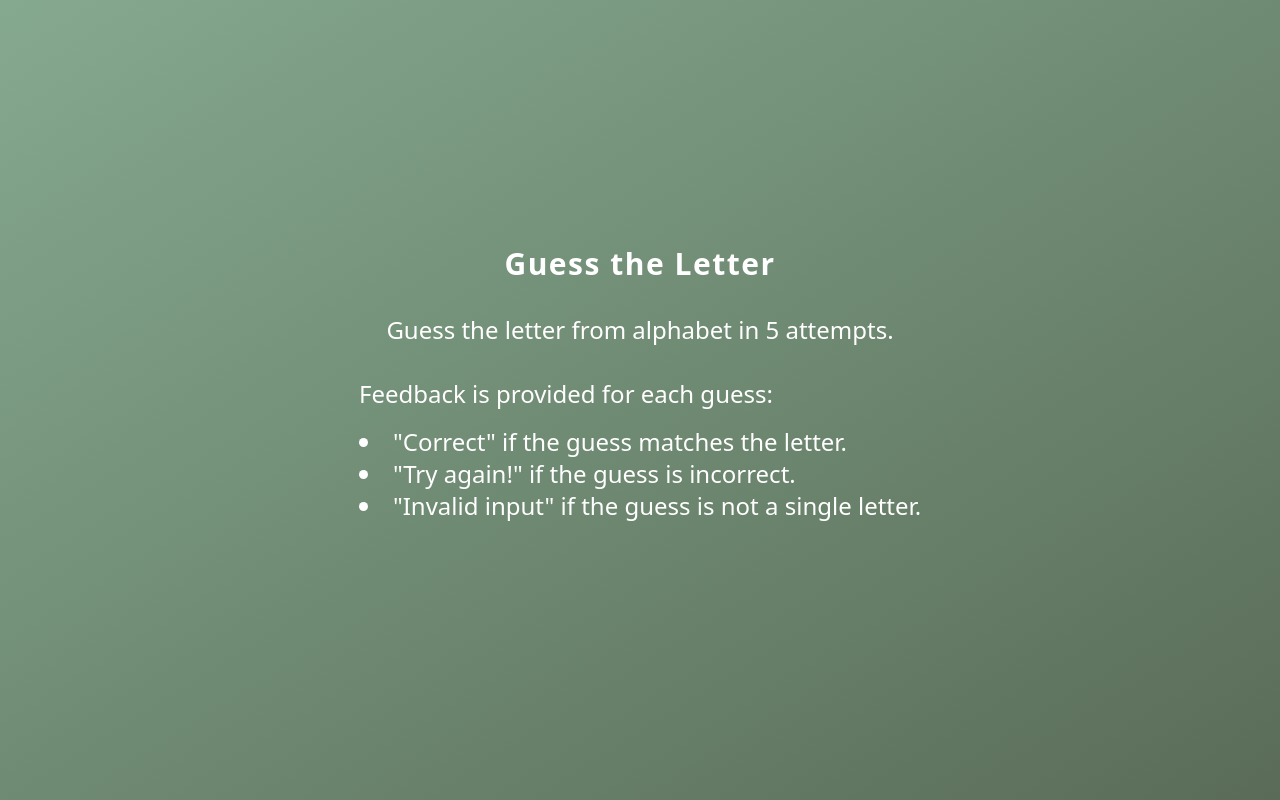
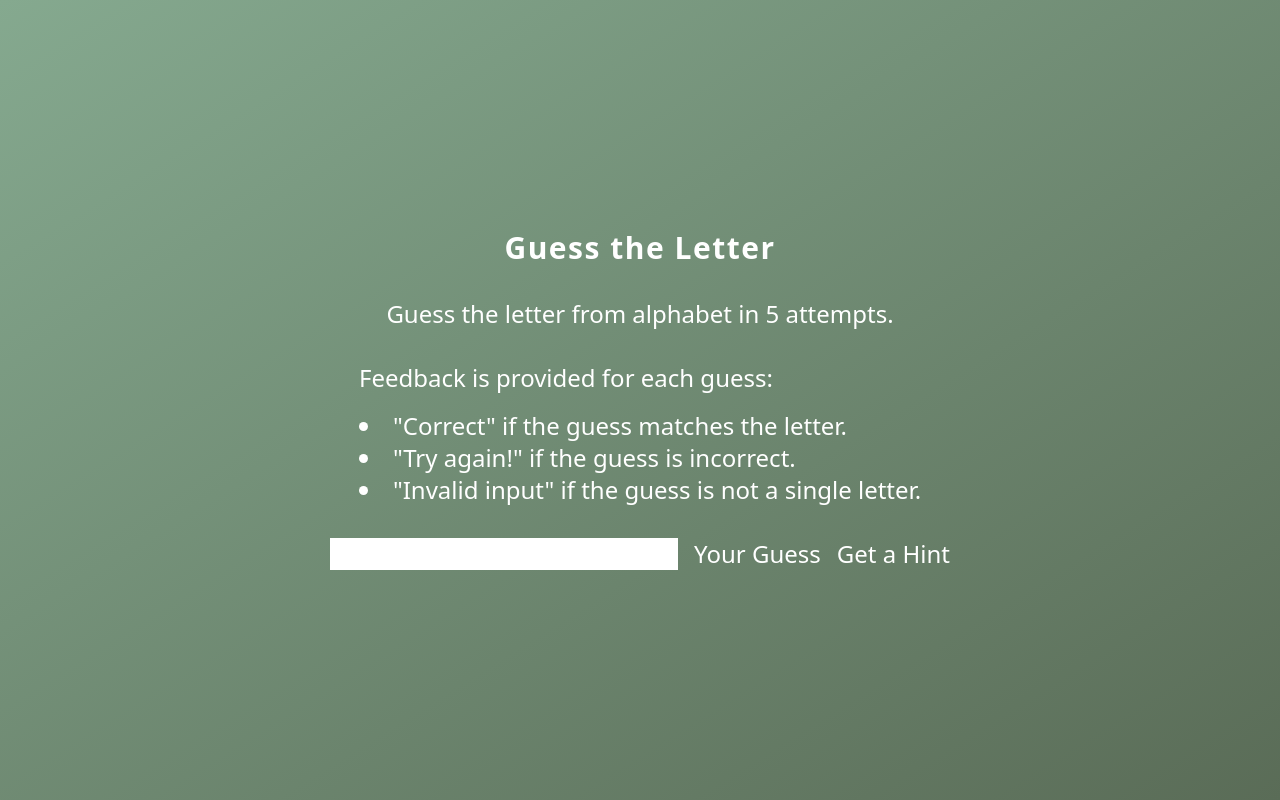
Before and after one commit to MIhnatco/Guess-the-Letter, a React (Create React App) app: page / in a window 1280 px wide. Built offline with nearby package versions, Linux system fonts and the light colour scheme.

Commit message:
GameInput component

```diff
--- a/src/App.js
+++ b/src/App.js
@@ -1,7 +1,7 @@
 import React from "react";
 
 import GameHeader from "./components/Game/GameHeader";
-
+import GameInput from "./components/Game/GameInput";
 
 /**
  * Guess the letter app
@@ -12,6 +12,7 @@ function App() {
   return (
     <div className="App min-h-screen bg-gradient-to-br from-[#85A98F] to-[#5A6C57] md:text-2xl flex flex-col items-center justify-center text-white font-sans">
       <GameHeader />
+      <GameInput />
     </div>
   );
 }
--- a/src/components/Button.jsx
+++ b/src/components/Button.jsx
@@ -0,0 +1,8 @@
+import React from 'react'
+
+function Button({children}){
+    return <button>{children}</button>
+}
+
+
+export default Button;
--- /dev/null
+++ b/src/components/Game/GameInput.jsx
@@ -0,0 +1,34 @@
+import React from "react";
+
+import Button from "../Button";
+import getHint from "../utils/getHint";
+
+/**
+ * GameInput component
+ * Render the input and buttons for user interaction in the game
+ * Allows the player to input guesses, submit their guesses, and request a hint.
+ *
+ * @returns  {JSX.Element} The GameInput component
+ */
+
+
+function GameInput() {
+  return (
+    <article className="flex space-x-4">
+      <input
+        type="text"
+        aria-label="Enter your guess"
+        aria-describedby="instructions"
+      />
+
+      <p id="instructions" className="sr-only">
+        Enter a single letter to guess the randomly generated letter.
+      </p>
+
+      <Button>Your Guess</Button>
+      <Button onClick={() => getHint()}>Get a Hint</Button>
+    </article>
+  );
+}
+
+export default GameInput;
--- /dev/null
+++ b/src/components/utils/getHint.jsx
@@ -0,0 +1,15 @@
+/**
+ * Provides a hint to help the player guess the letter
+ */
+
+function getHint(letter, provideHint) {
+  const vowels = ["a", "e", "i", "o", "u"];
+
+  const hint = vowels.includes(letter)
+    ? "The letter is a vowel."
+    : "The letter is a consonant.";
+
+  provideHint(hint);
+}
+
+export default getHint;
```
